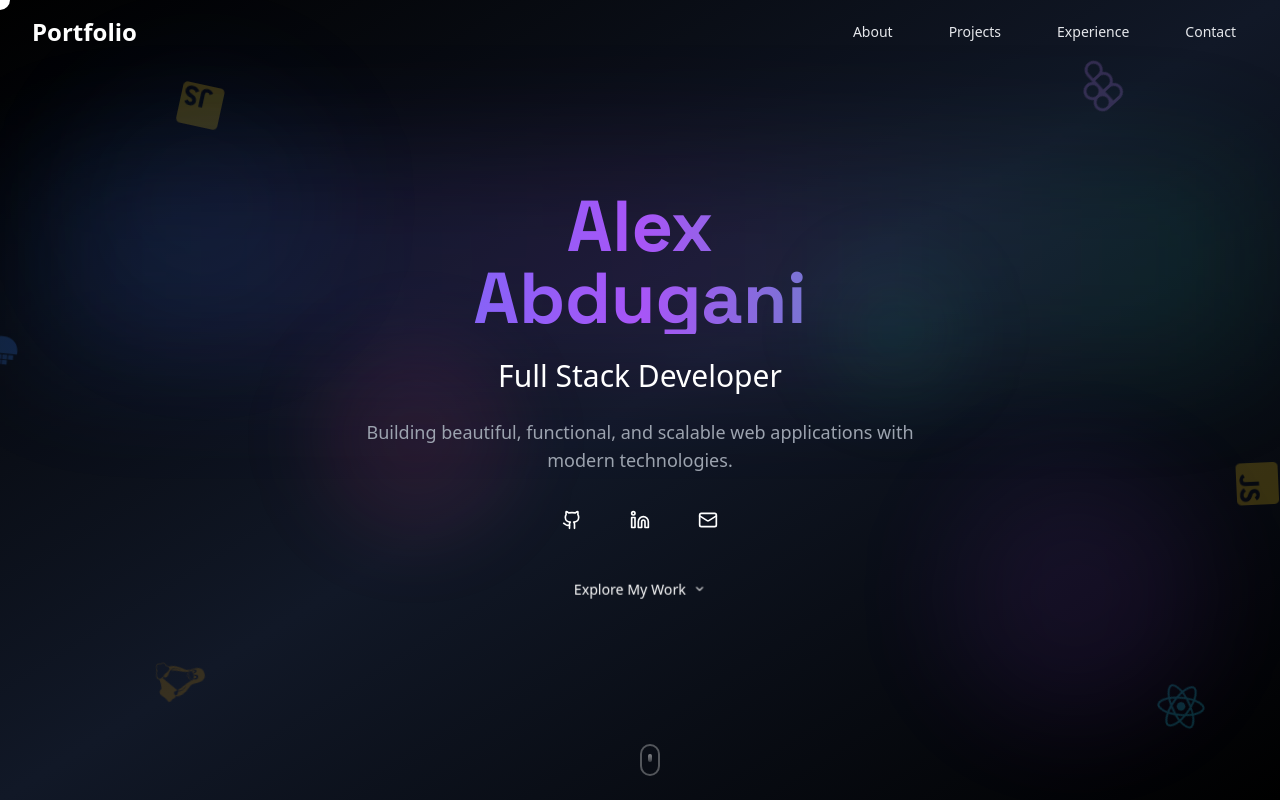
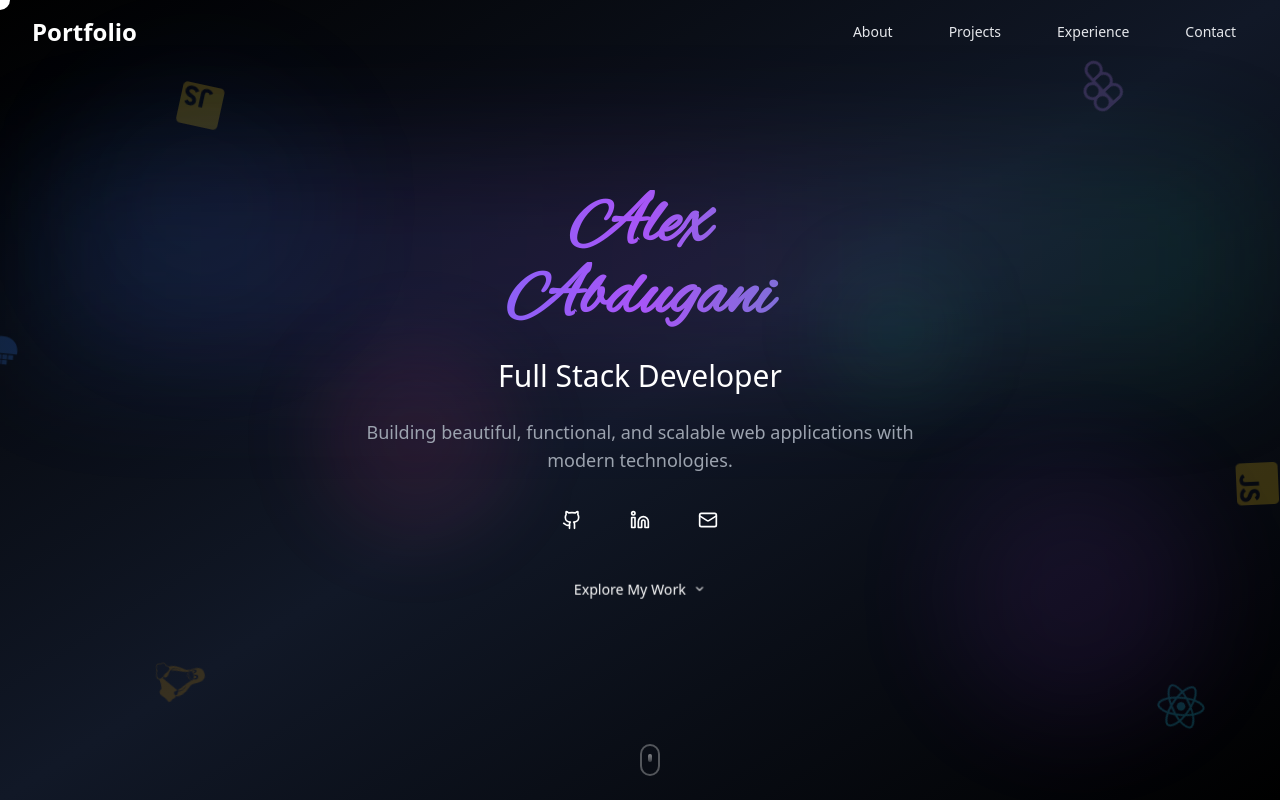
Before and after one commit to abuyork/Portfolio, a React (Vite) app: page / in a window 1280 px wide. Shown: the top 800 px of the page. Built offline with nearby package versions, Linux system fonts and the light colour scheme; a web font is replaced by a local one.

Commit message:
Modified Hero Component

```diff
--- a/src/components/Hero.tsx
+++ b/src/components/Hero.tsx
@@ -105,10 +105,10 @@ const Hero = () => {
           {/* Name section - reduced size */}
           <div className="relative preserve-3d" style={parallaxStyle(0.4)}>
             <h1 className="text-4xl md:text-6xl lg:text-7xl font-bold opacity-0 animate-slide-up">
-              <span className="block bg-clip-text text-transparent bg-gradient-to-r from-blue-500 via-purple-500 to-emerald-500 hover:from-emerald-500 hover:via-purple-500 hover:to-blue-500 transition-all duration-500 font-['Space_Grotesk']">
+              <span className="block bg-clip-text text-transparent bg-gradient-to-r from-blue-500 via-purple-500 to-emerald-500 hover:from-emerald-500 hover:via-purple-500 hover:to-blue-500 transition-all duration-500" style={{ fontFamily: '"Alex Brush", cursive' }}>
                 {nameText.split(' ')[0]}
               </span>
-              <span className="block bg-clip-text text-transparent bg-gradient-to-r from-blue-500 via-purple-500 to-emerald-500 hover:from-emerald-500 hover:via-purple-500 hover:to-blue-500 transition-all duration-500 font-['Space_Grotesk']">
+              <span className="block bg-clip-text text-transparent bg-gradient-to-r from-blue-500 via-purple-500 to-emerald-500 hover:from-emerald-500 hover:via-purple-500 hover:to-blue-500 transition-all duration-500" style={{ fontFamily: '"Alex Brush", cursive' }}>
                 {nameText.split(' ')[1]}
               </span>
             </h1>
--- a/src/index.css
+++ b/src/index.css
@@ -1,3 +1,4 @@
+@import url('https://fonts.googleapis.com/css2?family=Alex+Brush&display=swap');
 @import url('https://api.fontshare.com/v2/css?f[]=supreme@400,500,600,700&display=swap');
 @import url('https://fonts.googleapis.com/css2?family=Space+Grotesk:wght@300;400;500;600;700&display=swap');
 @import url('https://fonts.googleapis.com/css2?family=Syncopate:wght@400;700&display=swap');
```
Also changed, not shown: 1 other file (tests, documents, lock files or other folders).
